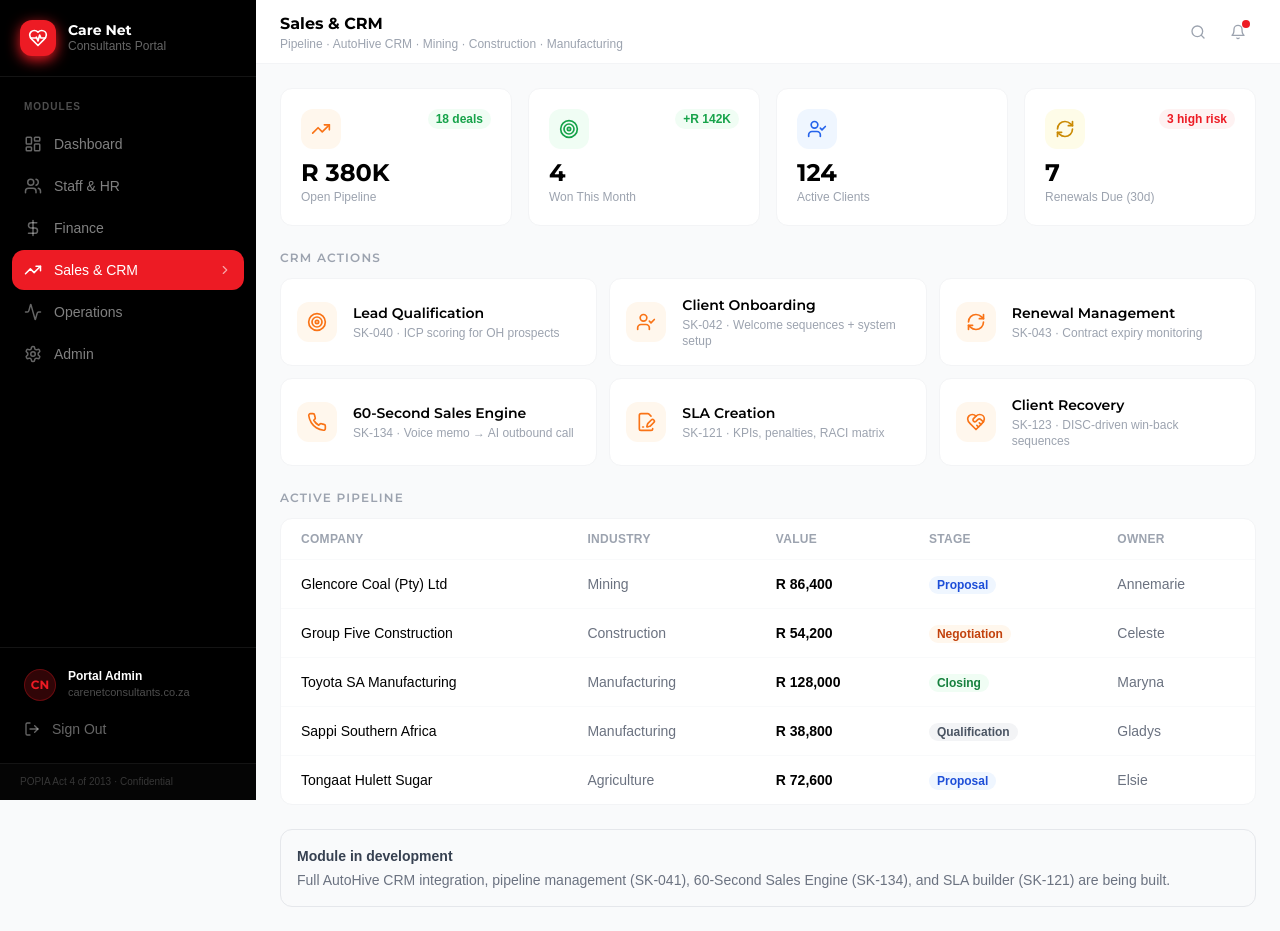
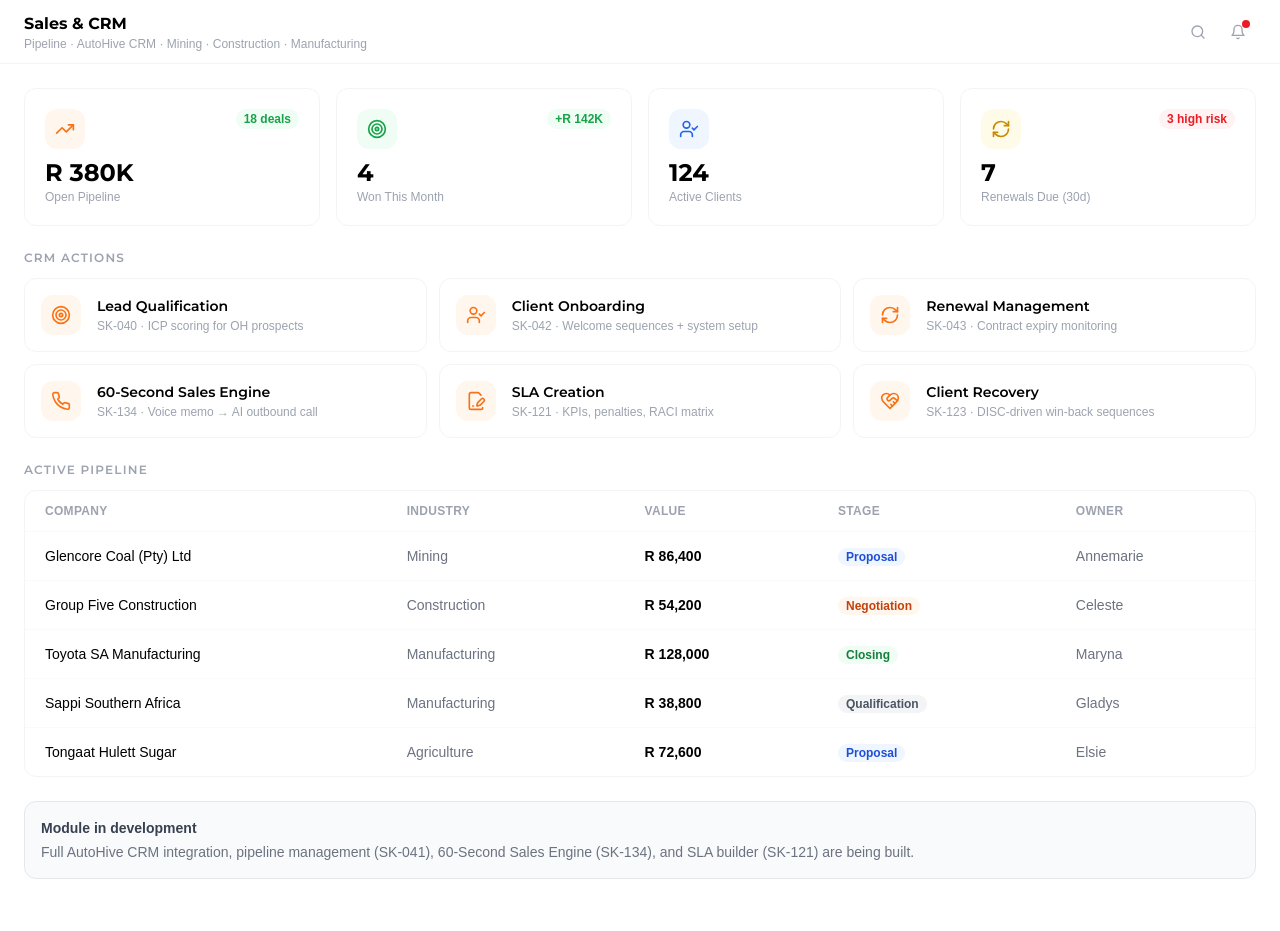
Before and after one commit to IT-CnC-Auto/cnc-portal, a Next.js app: page /sales in a window 1280 px wide. After the commit the page ends 903 px from the top, so only its background shows below. Built offline with nearby package versions, Linux system fonts and the light colour scheme.

Commit message:
Remove sidebar from portal layout

```diff
--- a/app/(portal)/layout.tsx
+++ b/app/(portal)/layout.tsx
@@ -1,14 +1,7 @@
-import { Sidebar } from '@/components/layout/Sidebar'
-
 export default function PortalLayout({
   children,
 }: {
-  children: React.ReactNode
+  children: React.ReactNode;
 }) {
-  return (
-    <div className="min-h-screen bg-cnc-gray-50">
-      <Sidebar />
-      <div className="ml-64 min-h-screen flex flex-col">{children}</div>
-    </div>
-  )
+  return <>{children}</>;
 }
```
